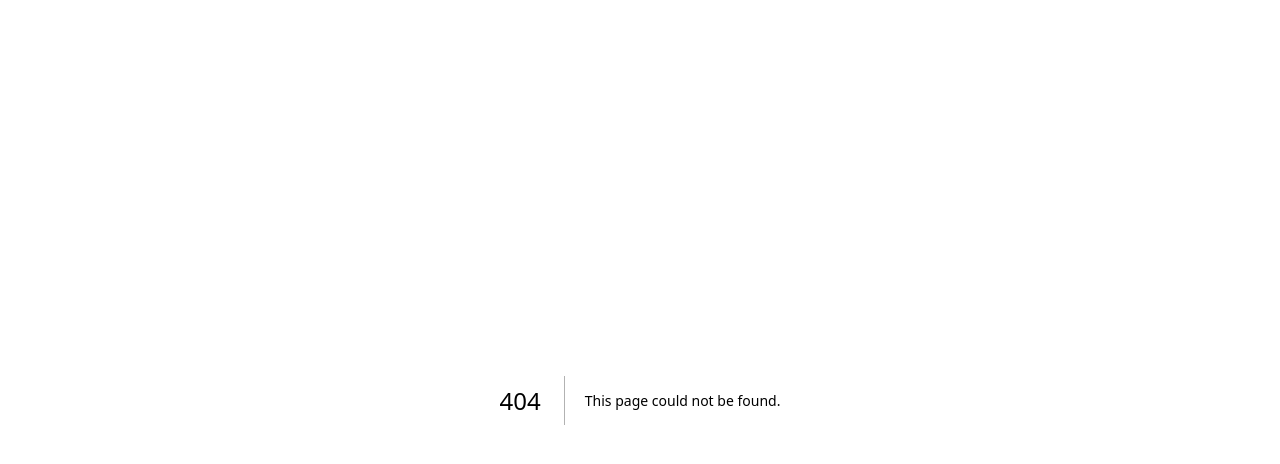
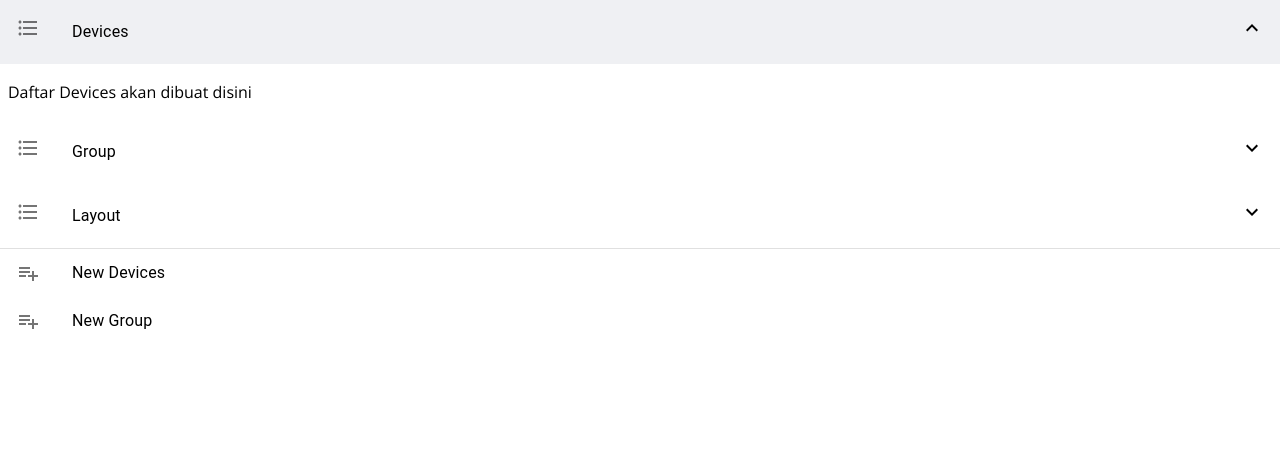
Before and after one commit to BilhaqAD07/fms-kedaireka, a Next.js app: page /Home/Component/Devices in a window 1280 px wide. Before the commit this address had no page. Shown: the top 464 px of the page. Built offline with nearby package versions, Linux system fonts and the light colour scheme.

Commit message:
commit Home SideBarRight

```diff
--- a/package.json
+++ b/package.json
@@ -33,8 +33,10 @@
     "react-dom": "18.2.0",
     "react-icons": "^4.11.0",
     "react-konva": "^18.2.10",
+    "react-redux": "^8.1.3",
     "react-router-dom": "^6.16.0",
     "react-time-picker": "^6.5.1",
+    "redux": "^4.2.1",
     "styled-components": "^5.3.11",
     "tailwindcss": "3.3.3",
     "typescript": "5.2.2"
--- /dev/null
+++ b/src/app/Home/Component/Design/page.tsx
@@ -0,0 +1,14 @@
+'use client'
+import React from "react";
+import { useState } from "react";
+
+const Design = ()=>{
+
+    return (
+        <h1>
+            Halo Deck
+        </h1>
+    )
+
+}
+export default Design;
--- /dev/null
+++ b/src/app/Home/Component/Devices/page.tsx
@@ -0,0 +1,62 @@
+'use client'
+import React, { useState } from "react";
+import { Divider } from "@mui/material";
+
+import ListItemButton from "@mui/material/ListItemButton";
+import ListItemIcon from "@mui/material/ListItemIcon";
+import ListItemText from "@mui/material/ListItemText";
+import PlaylistAddIcon from "@mui/icons-material/PlaylistAdd";
+
+
+import ListDevices from "../List/ListDevices/page";
+import ListGroups from "../List/ListGroups/page";
+import { useSelector } from "react-redux";
+import ListLayout from "../List/ListLayout/page";
+
+const Devices = () => {
+  const [openListGroups, setOpenListGroups] = useState(false);
+  const [openListDevices, setOpenListDevices] = useState(true);
+  const [openListLayout, setOpenListLayout] = useState(false);
+
+  const [openPopUpNewGroups, setOpenPopUpNewGroups] = useState(false);
+  const [openPopUpNewDevice, setOpenPopUpNewDevice] = useState(false);
+
+  return (
+    <main className="bg-white dark:bg-slate-500  min-h-screen">
+      <ListDevices
+        onOpen={() => setOpenListDevices(!openListDevices)}
+        open={openListDevices}
+      />
+
+      <ListGroups
+        onOpen={() => setOpenListGroups(!openListGroups)}
+        open={openListGroups}
+      />
+
+      <ListLayout
+        onOpen={() => setOpenListLayout(!openListLayout)}
+        open={openListLayout}
+      />
+
+
+      <Divider />
+      <ListItemButton
+        onClick={() => setOpenPopUpNewDevice(!openPopUpNewDevice)}
+      >
+        <ListItemIcon>
+          <PlaylistAddIcon />
+        </ListItemIcon>
+        <ListItemText primary="New Devices" />
+      </ListItemButton>
+
+      <ListItemButton onClick={() => setOpenPopUpNewGroups(!openPopUpNewGroups)}>
+        <ListItemIcon>
+          <PlaylistAddIcon />
+        </ListItemIcon>
+        <ListItemText primary="New Group" />
+      </ListItemButton>
+    </main>
+  );
+};
+
+export default Devices;
--- /dev/null
+++ b/src/app/Home/Component/List/ListDevices/page.tsx
@@ -0,0 +1,48 @@
+'use client'
+
+import React, { useEffect, useState } from "react";
+import { Divider, Stack } from "@mui/material";
+import List from "@mui/material/List";
+import ListItemButton from "@mui/material/ListItemButton";
+import ListItemIcon from "@mui/material/ListItemIcon";
+import ListItemText from "@mui/material/ListItemText";
+import Collapse from "@mui/material/Collapse";
+import ExpandLess from "@mui/icons-material/ExpandLess";
+import ExpandMore from "@mui/icons-material/ExpandMore";
+import FormatListBulletedIcon from "@mui/icons-material/FormatListBulleted";
+import { useSelector } from "react-redux";
+
+import Dialog from "@mui/material/Dialog";
+import DialogActions from "@mui/material/DialogActions";
+import DialogContent from "@mui/material/DialogContent";
+import DialogContentText from "@mui/material/DialogContentText";
+import DialogTitle from "@mui/material/DialogTitle";
+import { Button } from "@mui/material";
+
+const ListDevices = ({ onOpen, open }) => {
+    const [openPopUp, setOpenPopUp] = useState(false);
+    const [dragItems, setDragItems] = useState([]);
+
+    return(
+<>
+<div className="flex cursor-pointer px-4 py-4 hover:bg-gray-200 hover:bg-opacity-60 w-auto min-h-[min-height]" onClick={onOpen}>
+    <ListItemIcon>
+        <FormatListBulletedIcon/>
+    </ListItemIcon>
+    <ListItemText primary="Devices"/>
+    { open ? <ExpandLess/> : <ExpandMore/> }
+</div>
+<Collapse in={open} timeout='auto' unmountOnExit>
+    <List>
+        <Stack>
+            <div className="ml-2 mb-2 mt-2 mr-2">
+                Daftar Devices akan dibuat disini
+            </div>
+        </Stack>
+    </List>
+</Collapse>
+</>
+
+    )
+}
+export default ListDevices;
--- /dev/null
+++ b/src/app/Home/Component/List/ListGroups/page.tsx
@@ -0,0 +1,48 @@
+'use client'
+
+import React, { useEffect, useState } from "react";
+import { Divider, Stack } from "@mui/material";
+import List from "@mui/material/List";
+import ListItemButton from "@mui/material/ListItemButton";
+import ListItemIcon from "@mui/material/ListItemIcon";
+import ListItemText from "@mui/material/ListItemText";
+import Collapse from "@mui/material/Collapse";
+import ExpandLess from "@mui/icons-material/ExpandLess";
+import ExpandMore from "@mui/icons-material/ExpandMore";
+import FormatListBulletedIcon from "@mui/icons-material/FormatListBulleted";
+import { useSelector } from "react-redux";
+
+import Dialog from "@mui/material/Dialog";
+import DialogActions from "@mui/material/DialogActions";
+import DialogContent from "@mui/material/DialogContent";
+import DialogContentText from "@mui/material/DialogContentText";
+import DialogTitle from "@mui/material/DialogTitle";
+import { Button } from "@mui/material";
+
+const ListGroups = ({ onOpen, open }) => {
+    const [openPopUp, setOpenPopUp] = useState(false);
+    const [dragItems, setDragItems] = useState([]);
+
+    return(
+<>
+<div className="flex cursor-pointer px-4 py-4 hover:bg-gray-200 hover:bg-opacity-60 w-auto min-h-[min-height]" onClick={onOpen}>
+    <ListItemIcon>
+        <FormatListBulletedIcon/>
+    </ListItemIcon>
+    <ListItemText primary="Group"/>
+    { open ? <ExpandLess/> : <ExpandMore/> }
+</div>
+<Collapse in={open} timeout='auto' unmountOnExit>
+    <List>
+        <Stack>
+            <div className="ml-2 mb-2 mt-2 mr-2">
+                Daftar Groups akan dibuat disini
+            </div>
+        </Stack>
+    </List>
+</Collapse>
+</>
+
+    )
+}
+export default ListGroups;
--- /dev/null
+++ b/src/app/Home/Component/List/ListLayout/page.tsx
@@ -0,0 +1,48 @@
+'use client'
+
+import React, { useEffect, useState } from "react";
+import { Divider, Stack } from "@mui/material";
+import List from "@mui/material/List";
+import ListItemButton from "@mui/material/ListItemButton";
+import ListItemIcon from "@mui/material/ListItemIcon";
+import ListItemText from "@mui/material/ListItemText";
+import Collapse from "@mui/material/Collapse";
+import ExpandLess from "@mui/icons-material/ExpandLess";
+import ExpandMore from "@mui/icons-material/ExpandMore";
+import FormatListBulletedIcon from "@mui/icons-material/FormatListBulleted";
+import { useSelector } from "react-redux";
+
+import Dialog from "@mui/material/Dialog";
+import DialogActions from "@mui/material/DialogActions";
+import DialogContent from "@mui/material/DialogContent";
+import DialogContentText from "@mui/material/DialogContentText";
+import DialogTitle from "@mui/material/DialogTitle";
+import { Button } from "@mui/material";
+
+const ListLayout = ({ onOpen, open }) => {
+    const [openPopUp, setOpenPopUp] = useState(false);
+    const [dragItems, setDragItems] = useState([]);
+
+    return(
+<>
+<div className="flex cursor-pointer px-4 py-4 hover:bg-gray-200 hover:bg-opacity-60 w-auto min-h-[min-height]" onClick={onOpen}>
+    <ListItemIcon>
+        <FormatListBulletedIcon/>
+    </ListItemIcon>
+    <ListItemText primary="Layout"/>
+    { open ? <ExpandLess/> : <ExpandMore/> }
+</div>
+<Collapse in={open} timeout='auto' unmountOnExit>
+    <List>
+        <Stack>
+            <div className="ml-2 mb-2 mt-2 mr-2">
+                Daftar Layout akan dibuat disini
+            </div>
+        </Stack>
+    </List>
+</Collapse>
+</>
+
+    )
+}
+export default ListLayout;
--- a/src/app/Home/SideBarRight/page.tsx
+++ b/src/app/Home/SideBarRight/page.tsx
@@ -1,15 +1,15 @@
 'use client'
 
-import React from 'react'
+import React from 'react';
 import { useState } from 'react';
-import {Button, Drawer, Popover} from "@mui/material";
+import { Button, Drawer, Popover } from '@mui/material';
 import { BsFillArrowLeftSquareFill } from 'react-icons/bs';
 import { GiCancel } from 'react-icons/gi';
 import { AiOutlineCaretDown } from 'react-icons/ai';
+import Design from '../Component/Design/page';
+import Devices from '../Component/Devices/page';
 
-
-const SideBarRight = ()=>{
-
+const SideBarRight = () => {
   const [isSidebarOpen, setIsSidebarOpen] = useState(false);
   const [anchorEl, setAnchorEl] = useState(null);
   const [isIconRotated, setIsIconRotated] = useState(false);
@@ -29,7 +29,6 @@ const SideBarRight = ()=>{
     setIsIconRotated(!isIconRotated);
   };
 
-
   const handleSettingClick = (Mode) => {
     setSelectedSetting(Mode);
     handleClose();
@@ -38,36 +37,41 @@ const SideBarRight = ()=>{
   const open = Boolean(anchorEl);
   const id = open ? 'user-popover' : undefined;
 
+  const renderContent = () => {
+    if (selectedSetting === 'Design') {
+      return <Design />;
+    } else if (selectedSetting === 'Devices') {
+      return <Devices />;
+    } else {
+      return null;
+    }
+  };
+
   return (
-
     <main>
-            <div className="flex justify-end">
-                <Button  onClick={toggleSidebar}>
-                  <BsFillArrowLeftSquareFill
-              size={30}/>
+      <div className="flex justify-end text-black dark:text-white">
+        <Button onClick={toggleSidebar}>
+          <BsFillArrowLeftSquareFill size={30} />
         </Button>
-            <Drawer
-                anchor="right"
-                open={isSidebarOpen}
-                onClose={() => setIsSidebarOpen(false)}
-            >
-                <div className="p-4 bg-gray-300 dark:bg-secondary_dark min-h-screen">
-                  <div className="flex bg-red-500 dark:bg-red-800 min-z-screen rounded rounded-full">
+        <Drawer anchor="right" open={isSidebarOpen} onClose={() => setIsSidebarOpen(false)}>
+          <div className="p-4 bg-gray-300 dark:bg-secondary_dark">
+            <div className="flex bg-red-500 dark:bg-red-800 min-z-screen rounded-full">
               <Button onClick={() => setIsSidebarOpen(false)}>
-              <GiCancel
-              size={20}
-              /> <h1 className='ml-2 text-blue font-bold'>Close</h1>
+                <GiCancel size={20} /> <h1 className="ml-2 text-blue font-bold">Close</h1>
               </Button>
             </div>
-                  <div className='mt-3'>
-                <Button className=' flex flex-cool hover:bg-gray-300 dark:hover:bg-gray-500 text-black dark:text-white border-black dark:border-white'
+            <div className="mt-3">
+              <Button
+                className="flex flex-cool hover:bg-gray-300 dark:hover:bg-gray-500 text-black dark:text-white border-black dark:border-white shadow-inner shadow-black dark:shadow-white"
                 variant="outlined"
                 onClick={handleClick}
-                    aria-describedby={id}>
+                aria-describedby={id}
+              >
                 {selectedSetting}
                 <AiOutlineCaretDown
-                    className={` ${isIconRotated ?`rotate-180` :''} ml-1 duration-200 `}
-                    size={20}/>
+                  className={` ${isIconRotated ? 'rotate-180' : ''} ml-1 duration-200 `}
+                  size={20}
+                />
               </Button>
             </div>
           </div>
@@ -84,25 +88,22 @@ const SideBarRight = ()=>{
               vertical: 'top',
               horizontal: 'left',
             }}
-          className='mt-2 ml-1'
+            className="mt-2 ml-1"
           >
-          <div className='flex flex-col bg-gray-200 dark:bg-secondary_dark text-black dark:text-white'
-          style={{ padding: '16px' }}>
-            <Button className='hover:bg-gray-300 dark:hover:bg-gray-500 text-black dark:text-white'
-            onClick={() => handleSettingClick('Design')}>
+            <div className="flex flex-col bg-gray-200 dark:bg-secondary_dark text-black dark:text-white" style={{ padding: '16px' }}>
+              <Button className="hover:bg-gray-300 dark:hover:bg-gray-500 text-black dark:text-white" onClick={() => handleSettingClick('Design')}>
                 Design
               </Button>
-            <Button className='hover:bg-gray-300 dark:hover:bg-gray-500 text-black dark:text-white'
-            onClick={() => handleSettingClick('Devices')}>
+              <Button className="hover:bg-gray-300 dark:hover:bg-gray-500 text-black dark:text-white" onClick={() => handleSettingClick('Devices')}>
                 Devices
               </Button>
             </div>
           </Popover>
+          {renderContent()}
         </Drawer>
       </div>
     </main>
   );
-
 };
 
-export default SideBarRight
+export default SideBarRight;
```
Also changed, not shown: 1 other file (tests, documents, lock files or other folders). Lines whose indentation alone changed are shown as unchanged.
